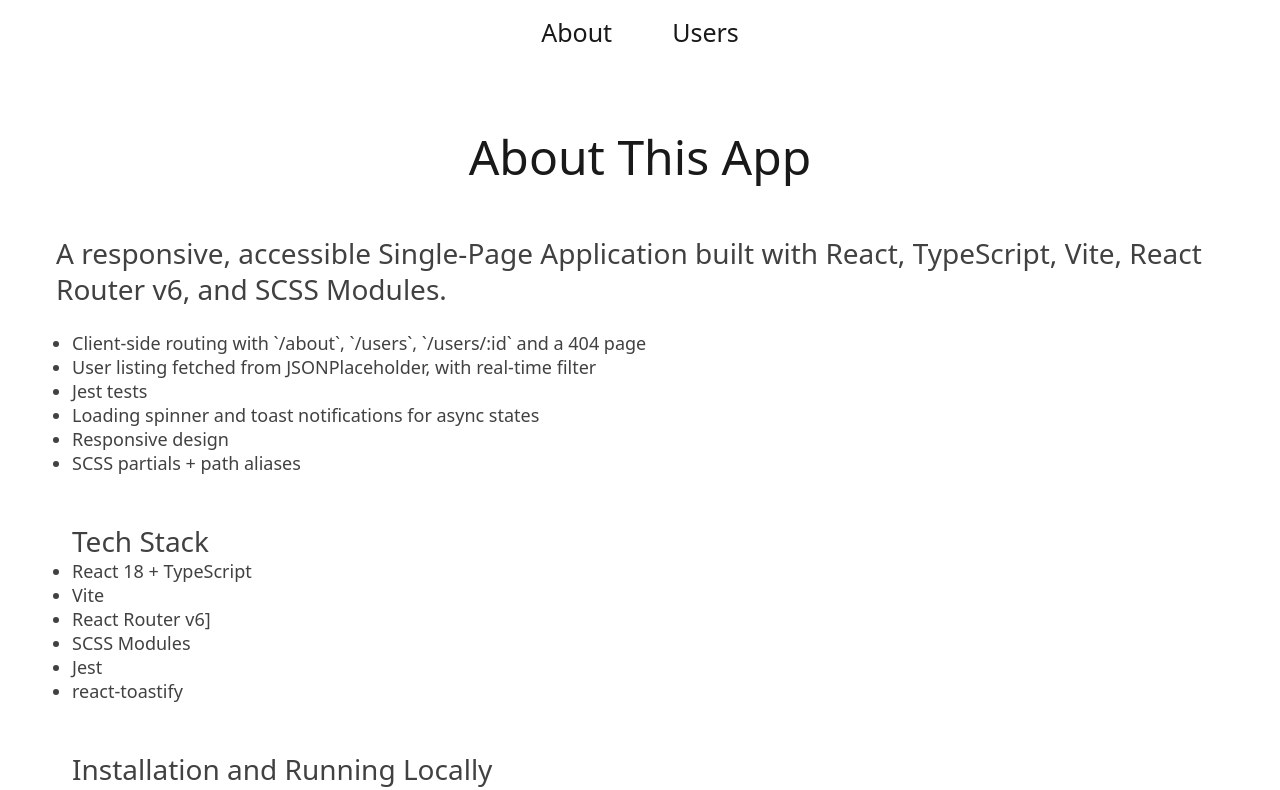
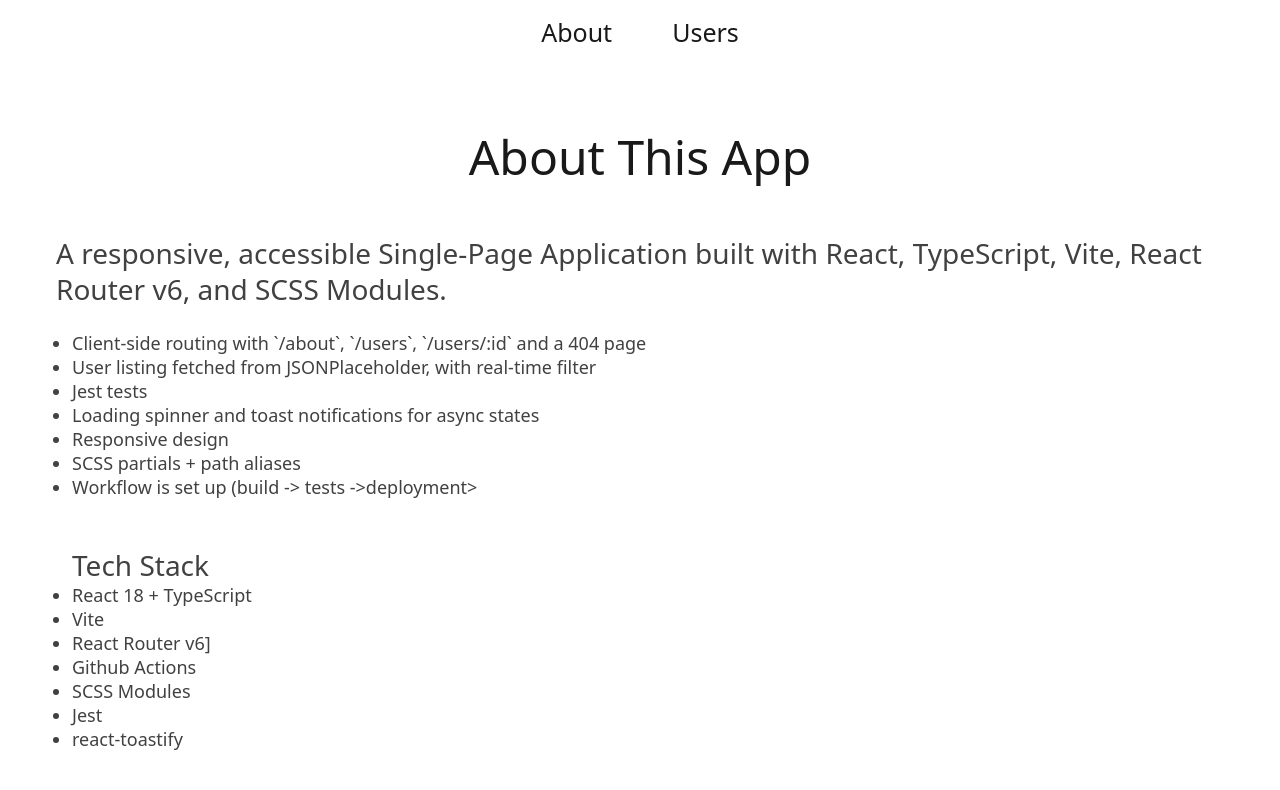
Before and after one commit to Nikita1917s/Applyft-test-task, a React (Vite) app: page /#/about in a window 1280 px wide. Shown: the top 790 px of the page. Built offline with nearby package versions, Linux system fonts and the light colour scheme.

Commit message:
add docs for deploy

```diff
--- a/src/components/About/index.tsx
+++ b/src/components/About/index.tsx
@@ -21,12 +21,14 @@ export const About = () => {
         <li>Loading spinner and toast notifications for async states</li>
         <li>Responsive design</li>
         <li>SCSS partials + path aliases</li>
+        <li>{'Workflow is set up (build -> tests ->deployment>'}</li>
       </ul>
       <ul>
         <p>Tech Stack</p>
         <li>React 18 + TypeScript</li>
         <li>Vite</li>
         <li>React Router v6]</li>
+        <li>Github Actions</li>
         <li>SCSS Modules</li>
         <li>Jest</li>
         <li>react-toastify</li>
--- a/src/components/UserDetails/index.tsx
+++ b/src/components/UserDetails/index.tsx
@@ -1,6 +1,7 @@
 import { useNavigate } from "react-router-dom";
 import type { User } from "@/types/User";
 import styles from "./userDetails.module.scss";
+import noPhoto from '@/assets/img/noPhoto.svg';
 
 export interface UsersProps {
   user: User;
@@ -11,7 +12,7 @@ export const UserDetails = ({ user }: UsersProps) => {
 
   return (
     <div className={styles["wrapper"]}>
-      <img className={styles["profilePhoto"]} src="/assets/img/noPhoto.svg" />
+      <img className={styles["profilePhoto"]} src={noPhoto} alt="Profile Img"/>
       <h1 className={styles["userUserName"]}>{user.username}</h1>
       <ul>
         <li>
```
